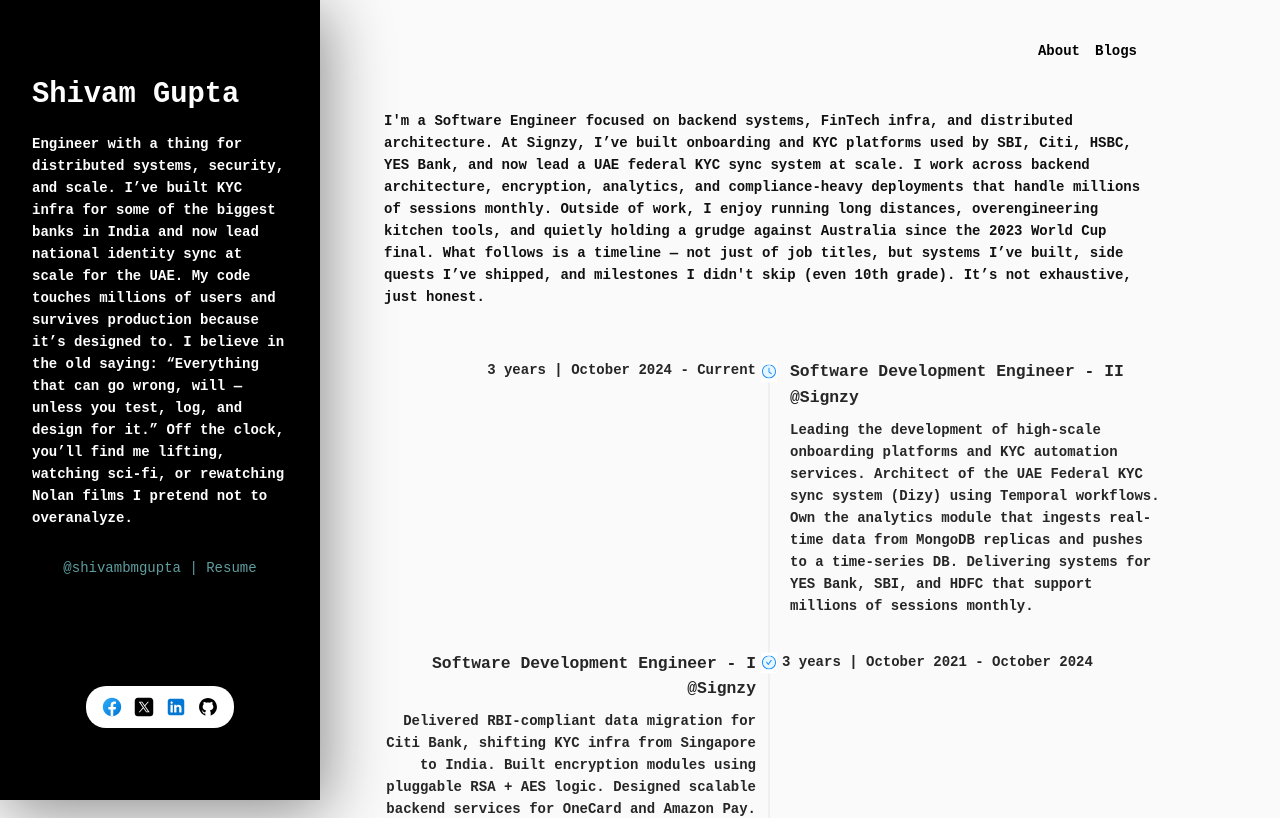
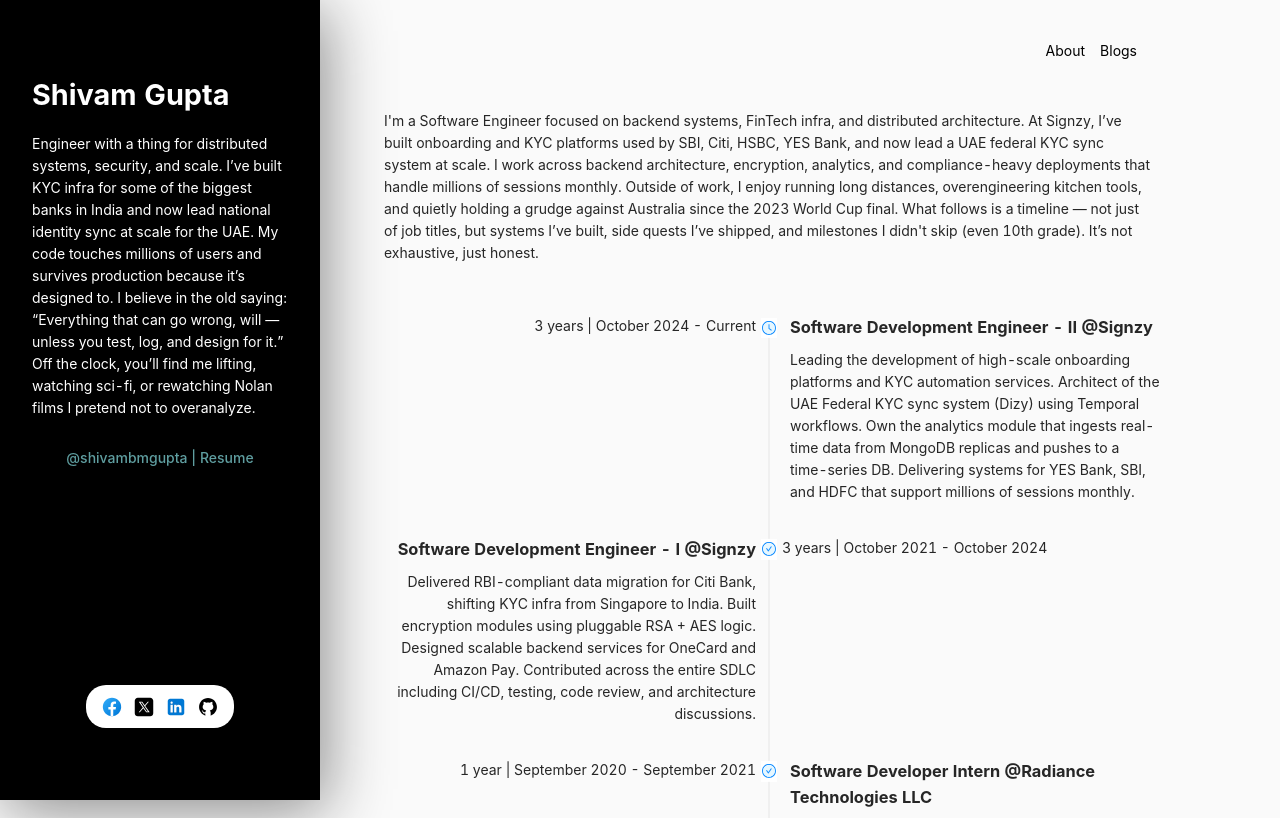
Before and after one commit to shivambmgupta/mvp-website, a React (Create React App) app: page / in a window 1280 px wide. Shown: the top 818 px of the page. Built offline with nearby package versions, Linux system fonts and the light colour scheme.

Commit message:
chore (update): bio, #2

```diff
--- a/src/index.css
+++ b/src/index.css
@@ -1,11 +1,10 @@
 body {
   margin: 0;
-  font-family: 'Fira Mono', 'Courier New', Courier, monospace !important;
+  /* font-family: 'Fira Mono', 'Courier New', Courier !important; */
   -webkit-font-smoothing: antialiased;
   -moz-osx-font-smoothing: grayscale;
   background-color: #fafafa !important;  /* Warm, creamy white */
-  color: #111111 !important;             /* Deep soft black for contrast */
-  font-weight: 550 !important;           /* Slightly bolder than normal (400) */
+  /* font-weight: 500 !important;           Slightly bolder than normal (400) */
 }
 
 code {
```
